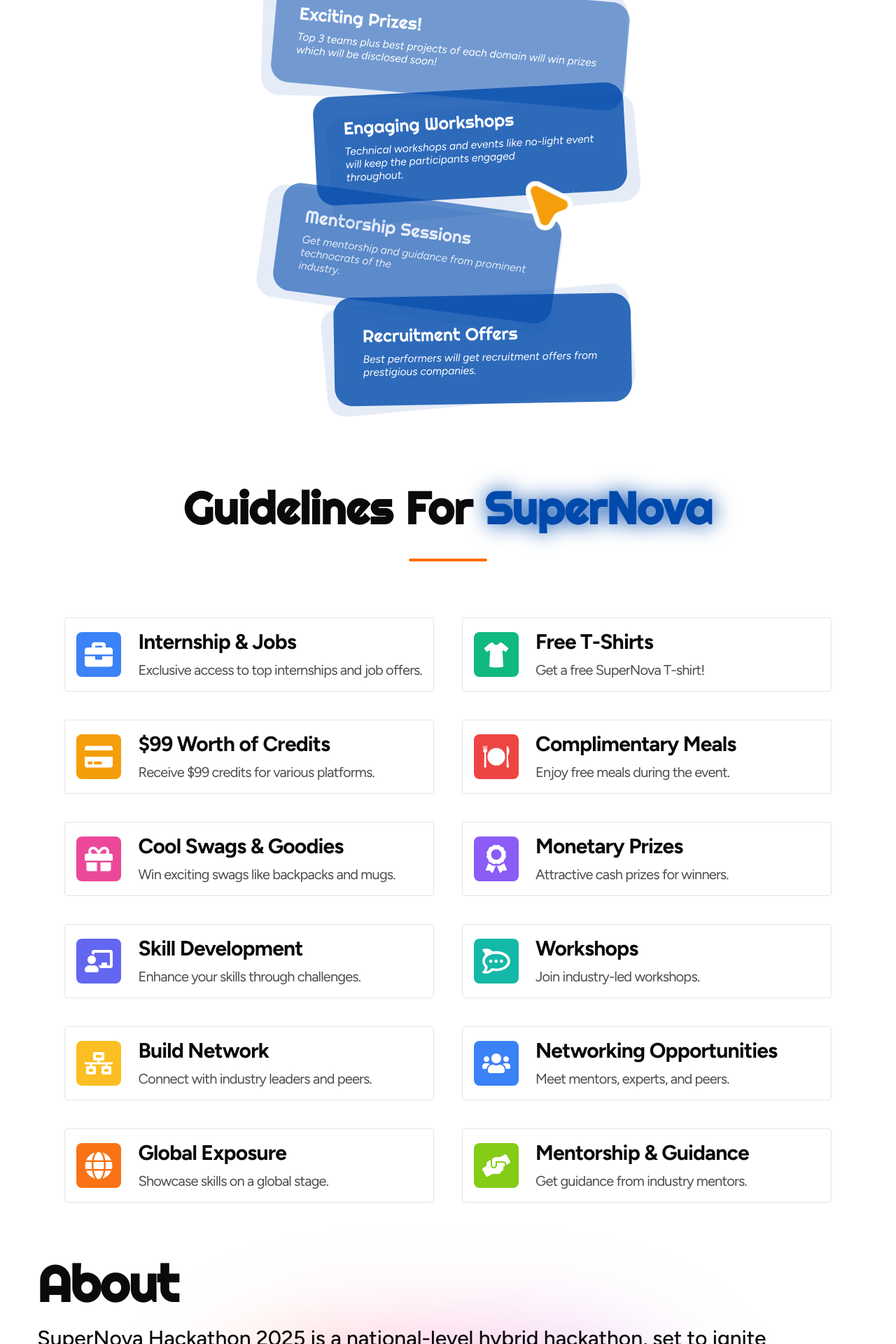
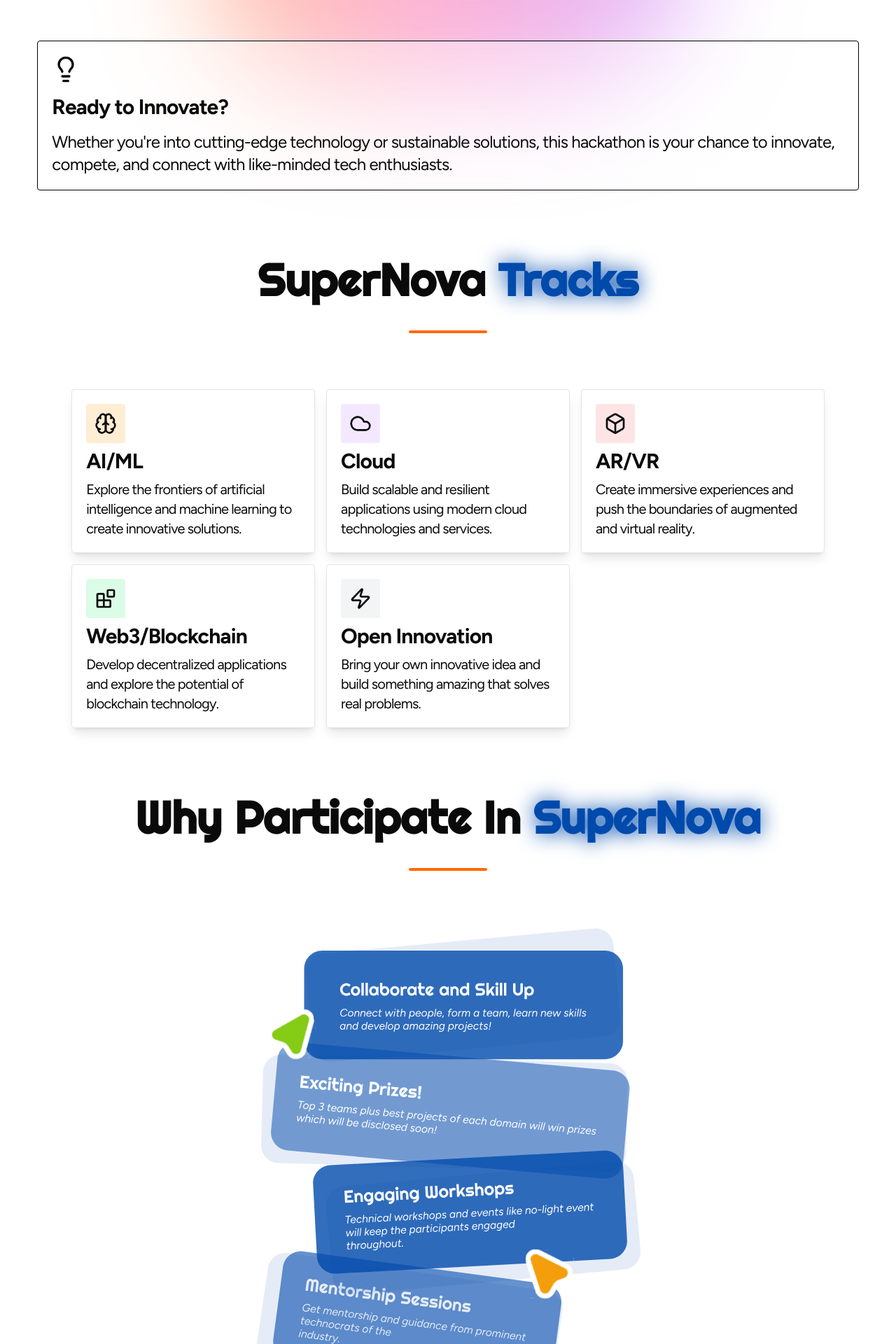
Before and after one commit to harshit-ostwal/supernova, a Next.js app: page / in a window 1280 px wide. Shown: the part 2200-4120 px from the top of the page at 70% size. Built offline with nearby package versions, Linux system fonts and the light colour scheme.

Commit message:
Update page.js

```diff
--- a/src/app/page.js
+++ b/src/app/page.js
@@ -19,13 +19,13 @@
         <button className="md:text-xl cursor-pointer text-lg lg:text-2xl bg-black w-fit mx-auto text-white px-10 py-4 font-semibold rounded-2xl">Register Now</button>
         <CountDown />
         <Banner2 />
+        <About />
+        <Tracks />
         <Participate />
         <Guideline />
         {/* <Timeline /> */}
-        <About />
-        <Tracks />
          {/*<Sponsors />*/}
-        <Organiser />
+        {/*<Organiser />*/}
         <FAQ />
       </div>
     </div>
```
